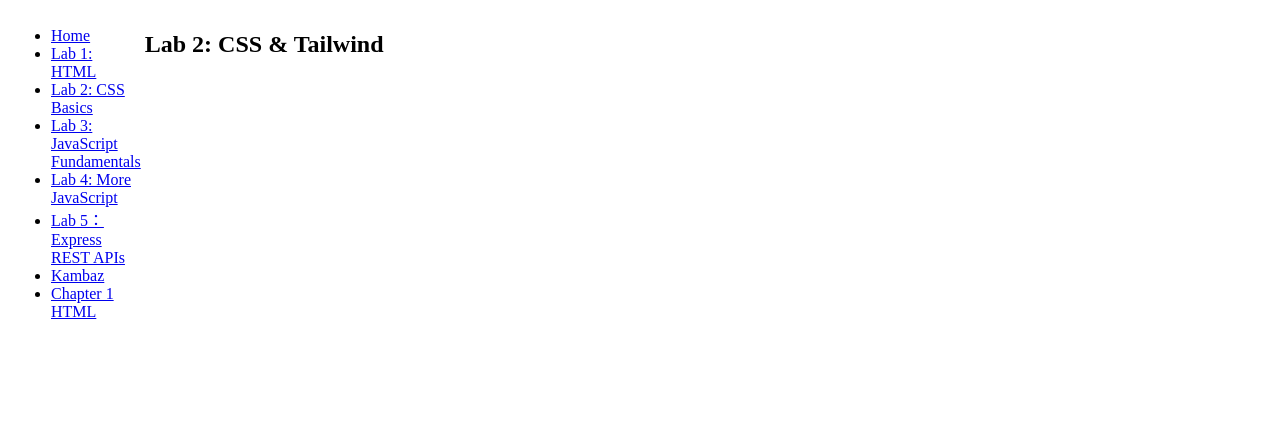
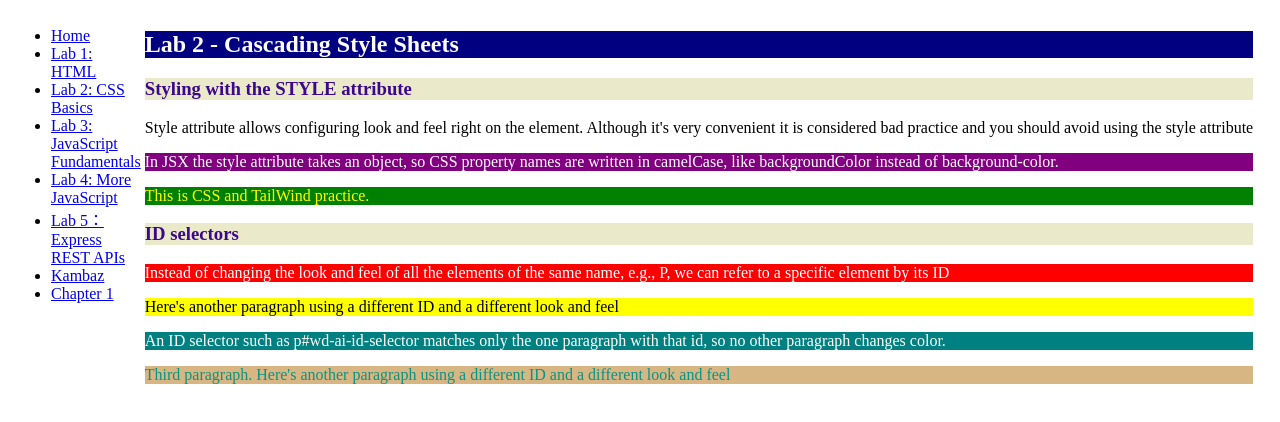
Before and after one commit to Fixlei/kambaz-next-js, a Next.js app: page /labs/lab2 in a window 1280 px wide. Shown: the top 422 px of the page. Built offline with nearby package versions, Linux system fonts and the light colour scheme.

Commit message:
A2: CSS first push

```diff
--- a/app/labs/TOC.tsx
+++ b/app/labs/TOC.tsx
@@ -32,7 +32,7 @@ export default function TOC() {
       </li>
       <li>
         <Link id="wd-toc-book-link" href="/book/ch1">
-          Chapter 1 HTML
+          Chapter 1
         </Link>
       </li>
     </ul>
--- /dev/null
+++ b/app/labs/lab2/index.css
@@ -0,0 +1,33 @@
+/* p {
+  background-color: green;
+  color: white;
+} */
+
+
+p#wd-id-selector-1 {
+  background-color: red;
+  color: white;
+}
+p#wd-id-selector-2 {
+  background-color: yellow;
+  color: black;
+}
+p#wd-ai-id-selector {
+  background-color: teal;
+  color: white;
+}
+
+p#wd-id-selector-3 {
+  background-color: rgb(216, 182, 131);
+  color: rgb(8, 148, 130);
+}
+
+h2 {
+  background-color: navy;
+  color: white;
+}
+
+h3{
+    background-color: rgb(234, 234, 202);
+    color: rgb(59, 8, 139);
+}
--- a/app/labs/lab2/page.tsx
+++ b/app/labs/lab2/page.tsx
@@ -1,8 +1,45 @@
+import "./index.css";
+
 export default function Lab2() {
   return (
     <div id="wd-lab2">
-      <h2>Lab 2: CSS & Tailwind</h2>
-       {/* Add your JavaScript examples here */}
+      <h2>Lab 2 - Cascading Style Sheets</h2>
+      <h3>Styling with the STYLE attribute</h3>
+      <p>
+        Style attribute allows configuring look and feel right on the element.
+        Although it&apos;s very convenient it is considered bad practice and
+        you should avoid using the style attribute
+      </p>
+      <p
+        id="wd-ai-style-attr"
+        style={{ backgroundColor: "purple", color: "white" }}
+      >
+        In JSX the style attribute takes an object, so CSS property names are
+        written in camelCase, like backgroundColor instead of background-color.
+      </p>
+      <p style={{ background: "green", color: "yellow" }}>
+        This is CSS and TailWind practice.
+      </p>
+      <div id="wd-css-id-selectors">
+        <h3>ID selectors</h3>
+        <p id="wd-id-selector-1">
+          Instead of changing the look and feel of all the elements of the same
+          name, e.g., P, we can refer to a specific element by its ID
+        </p>
+        <p id="wd-id-selector-2">
+          Here&apos;s another paragraph using a different ID and a different
+          look and feel
+        </p>
+        <p id="wd-ai-id-selector">
+          An ID selector such as p#wd-ai-id-selector matches only the one
+          paragraph with that id, so no other paragraph changes color.
+        </p>
+        <p id="wd-id-selector-3">
+          Third paragraph. Here&apos;s another paragraph using a different ID and a different
+          look and feel
+        </p>
+      </div>
+      {/* Add your JavaScript examples here */}
     </div>
   );
 }
```
